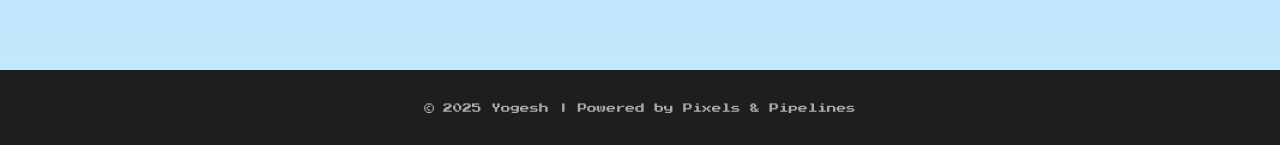
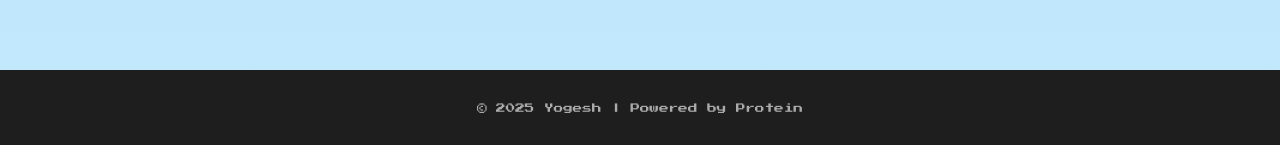
Before and after one commit to Yogesh039/yogesh039.github.io, a plain HTML site: page index.html in a window 1280 px wide. Shown: the part 2145-2290 px from the top of the page. Drawn offline with Linux system fonts and the light colour scheme.

Commit message:
Update index.html

```diff
--- a/index.html
+++ b/index.html
@@ -259,7 +259,7 @@
   </div>
 
   <footer>
-    &copy; 2025 Yogesh | Powered by Pixels & Pipelines
+    &copy; 2025 Yogesh | Powered by Protein
   </footer>
 
   <script>
```
